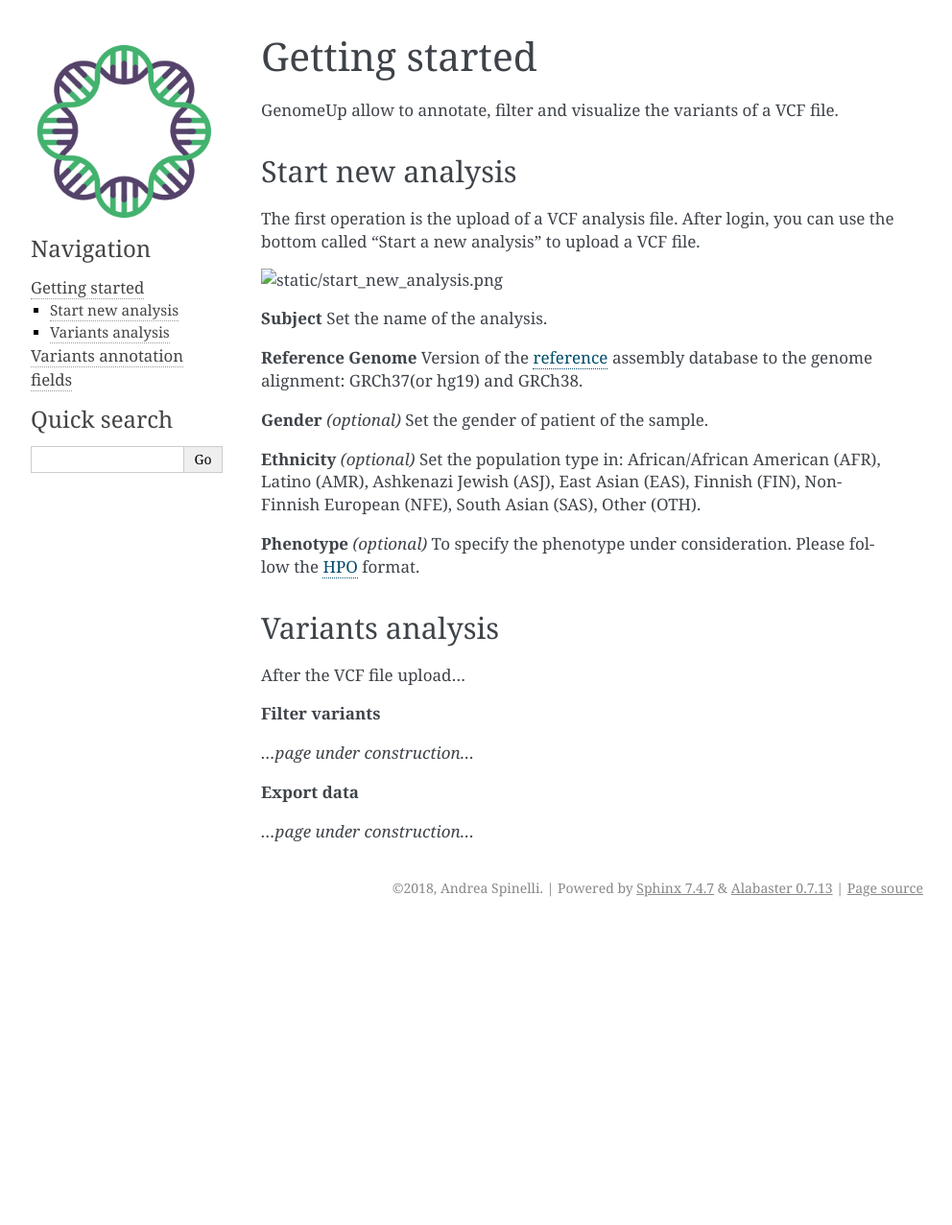
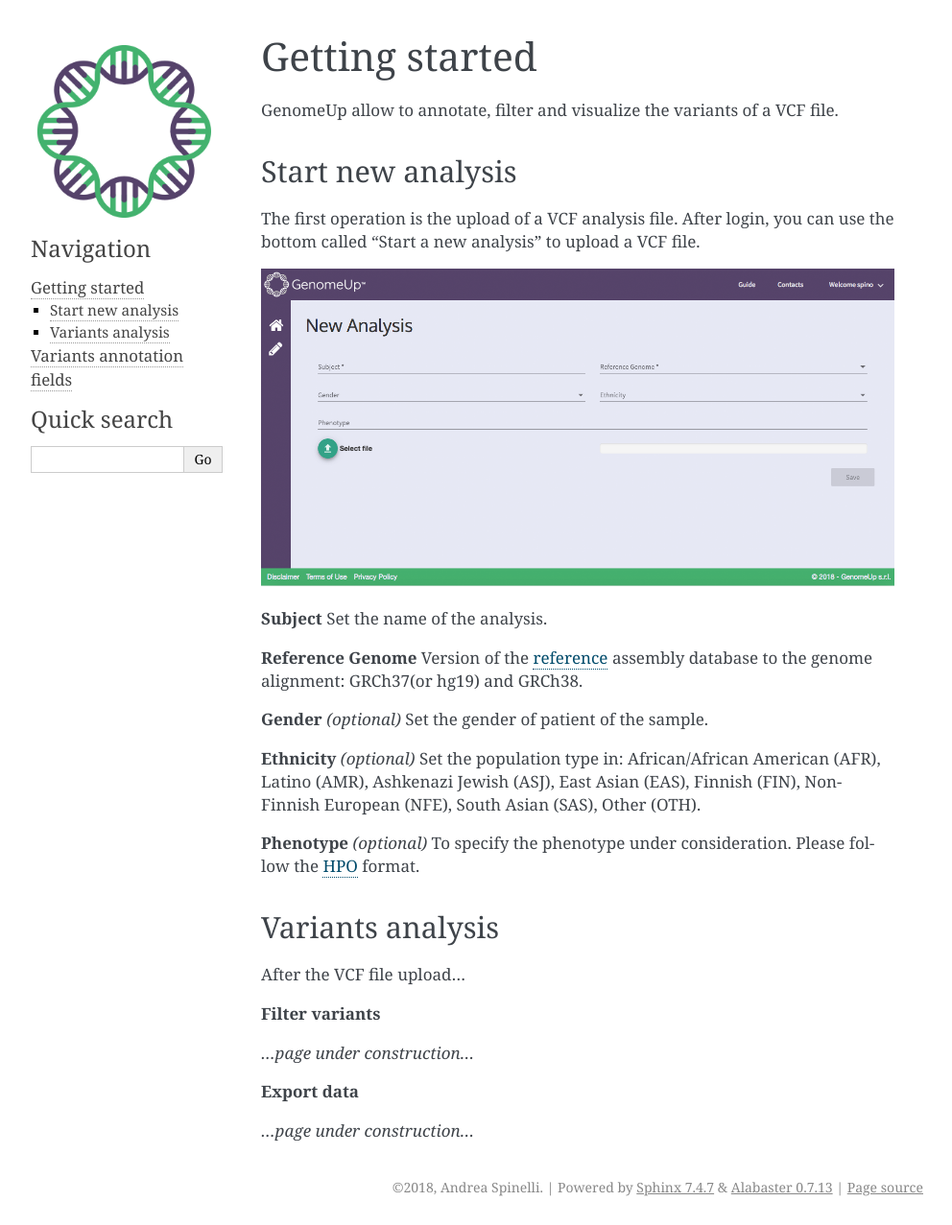
Before and after one commit to saraicarus/genomeup_doc, a Sphinx documentation site: the page built from source/getting_started.rst, in a window 1280 px wide. Shown: the whole page at 96% size, without its empty margins (148-1140 px from the left). Built offline with Sphinx 7.4.7, drawn with Linux system fonts in a browser that asks for light colours; before the commit the page ends 965 px from its top, so only the background shows below that.

Commit message:
Update getting_started.rst

```diff
--- a/source/getting_started.rst
+++ b/source/getting_started.rst
@@ -9,7 +9,7 @@
 The first operation is the upload of a VCF analysis file.
 After login, you can use the bottom called "Start a new analysis" to upload a VCF file.
 
-.. image :: /static/start_new_analysis.png
+.. image :: /_static/start_new_analysis.png
 
 
 **Subject**
```
